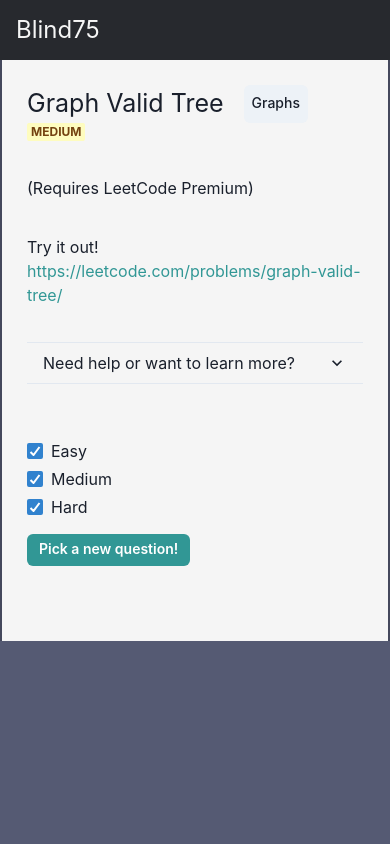
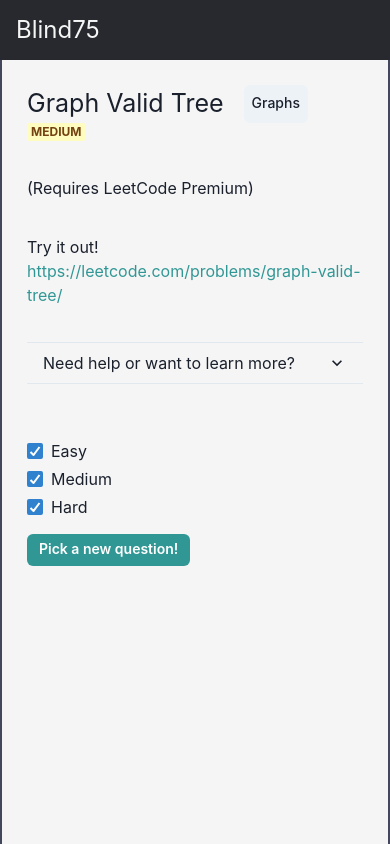
Before and after one commit to bfischer/blind75-randomizer, a React (Create React App) app: page /questions in a window 390 px wide. Built offline with nearby package versions, Linux system fonts and the light colour scheme.

Commit message:
Reverted height change

```diff
--- a/src/App.module.css
+++ b/src/App.module.css
@@ -20,12 +20,6 @@
   border-right: 2px solid #44485c;
   padding: 32px;
   box-sizing: inherit;
-}
-
-@media screen and (max-width: 907px) {
-  .app .content {
-    height: auto;
-  }
 }
 
 @media screen and (max-width: 480px) {
```
